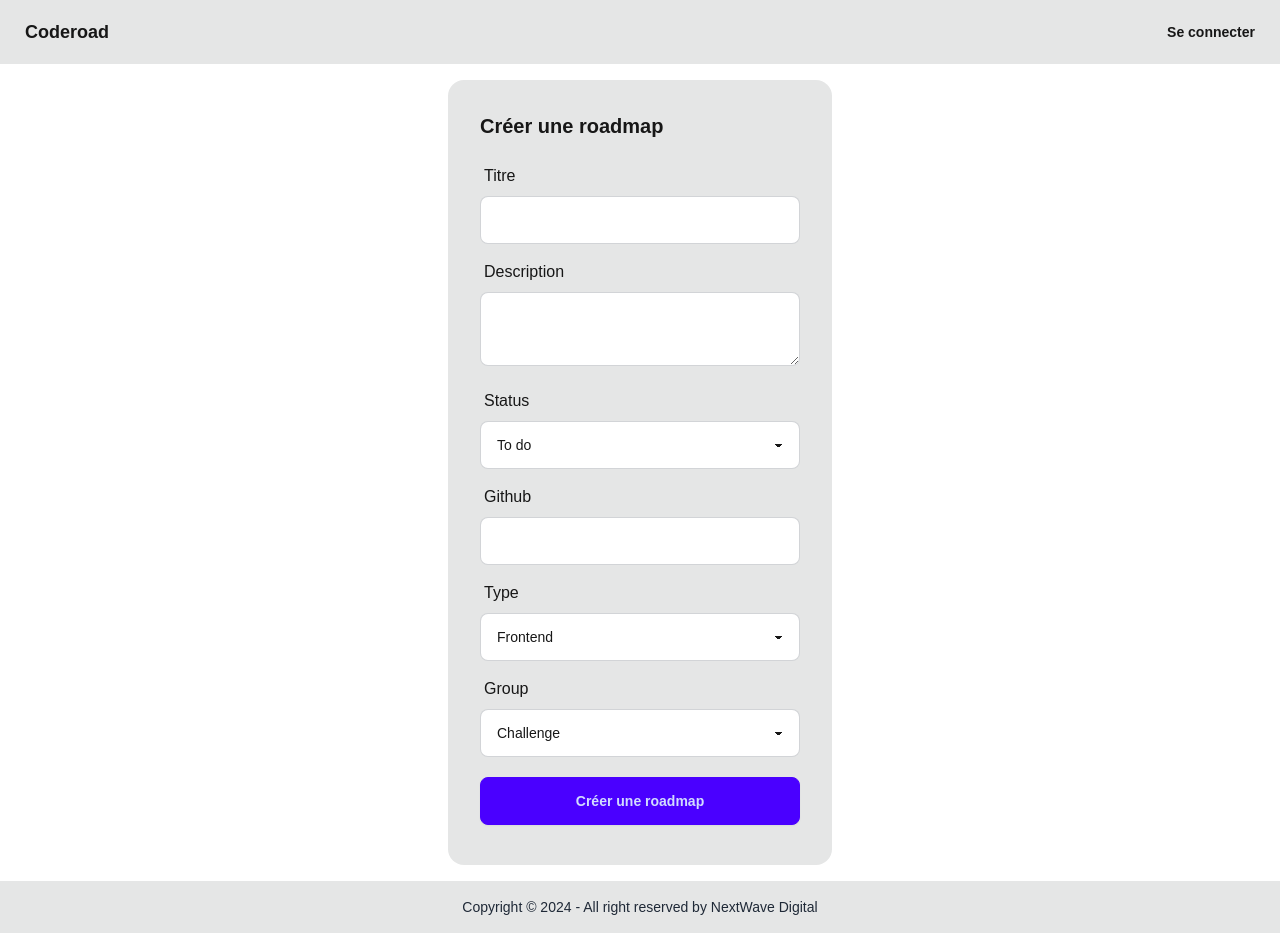
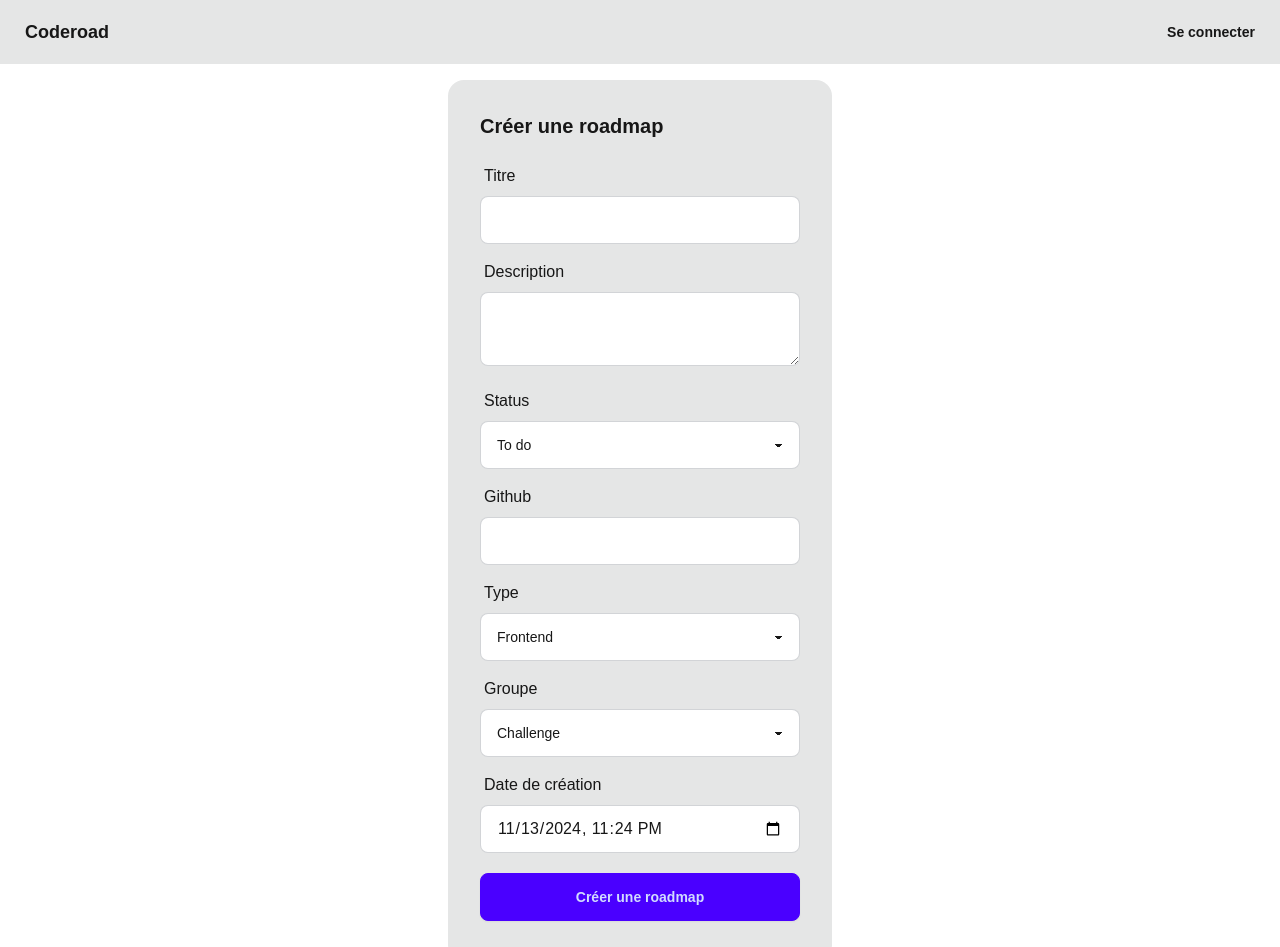
Before and after one commit to abdallaBersan/coderoad_next, a Next.js app: page /roadmaps/add in a window 1280 px wide. Shown: the top 947 px of the page. Built offline with nearby package versions, Linux system fonts and the light colour scheme; no server answers.

Commit message:
add date (createdAt) to roadmap form

```diff
--- a/components/roadmap/RoadmapForm.tsx
+++ b/components/roadmap/RoadmapForm.tsx
@@ -15,6 +15,9 @@ interface RoadmapFormProps {
   submitLabel: string;
 }
 
+console.log("RoadmapForm date: ", new Date().toISOString());
+console.log("RoadmapForm date split: ", new Date().toISOString().split("T"));
+
 const RoadmapForm = ({
   initialData,
   onSubmit,
@@ -25,13 +28,21 @@ const RoadmapForm = ({
     handleSubmit,
     formState: { errors, isSubmitting },
   } = useForm<RoadmapInputs>({
-    defaultValues: initialData || {
+    defaultValues: initialData
+      ? {
+          ...initialData,
+          createdAt: initialData.createdAt
+            ? new Date(initialData.createdAt).toISOString().slice(0, 16) // Convertir au format yyyy-mm-ddTHH:MM
+            : "",
+        }
+      : {
           title: "",
           description: "",
           status: "todo",
           github: "",
           type: "frontend",
           group: "challenge",
+          createdAt: new Date().toISOString().slice(0, 16),
         },
   });
 
@@ -46,6 +57,7 @@ const RoadmapForm = ({
           <GithubInput register={register} errors={errors} />
           <TypeInput register={register} errors={errors} />
           <GroupInput register={register} errors={errors} />
+          <DateInput register={register} errors={errors} />
           <div className="my-2 mt-5">
             <button
               type="submit"
@@ -202,7 +214,7 @@ const GroupInput = ({
 }) => (
   <div className="my-2">
     <label className="label" htmlFor="group">
-      Group
+      Groupe
     </label>
     <select
       id="group"
@@ -220,4 +232,29 @@ const GroupInput = ({
   </div>
 );
 
+const DateInput = ({
+  register,
+  errors,
+}: {
+  register: UseFormRegister<RoadmapInputs>;
+  errors: FieldErrors<RoadmapInputs>;
+}) => (
+  <div className="my-2">
+    <label className="label" htmlFor="createdAt">
+      Date de création
+    </label>
+    <input
+      type="datetime-local"
+      id="createdAt"
+      className="input input-bordered w-full max-w-sm"
+      {...register("createdAt", {
+        required: "Created at is required",
+      })}
+    />
+    {errors.createdAt?.message && (
+      <div className="text-error">{errors.createdAt.message}</div>
+    )}
+  </div>
+);
+
 export default RoadmapForm;
--- a/types/types.ts
+++ b/types/types.ts
@@ -23,4 +23,5 @@ export type RoadmapInputs = {
   github: string;
   type: string;
   group: string;
+  createdAt: string;
 };
```
Lines whose indentation alone changed are shown as unchanged.
